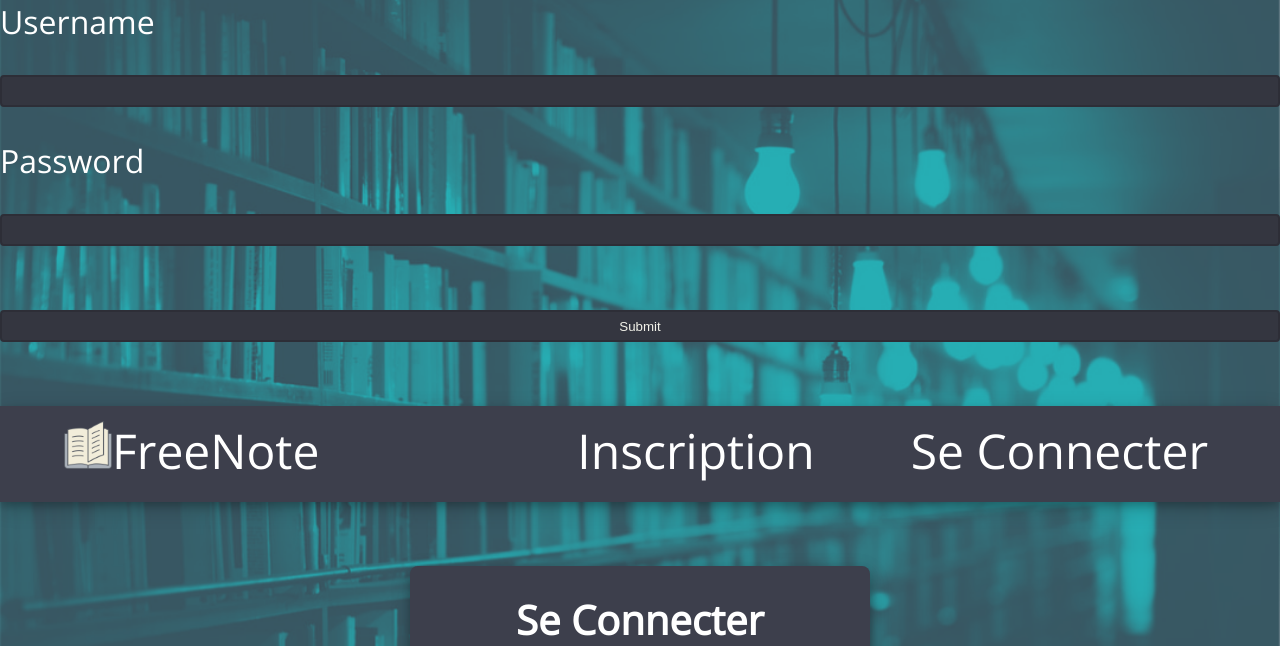
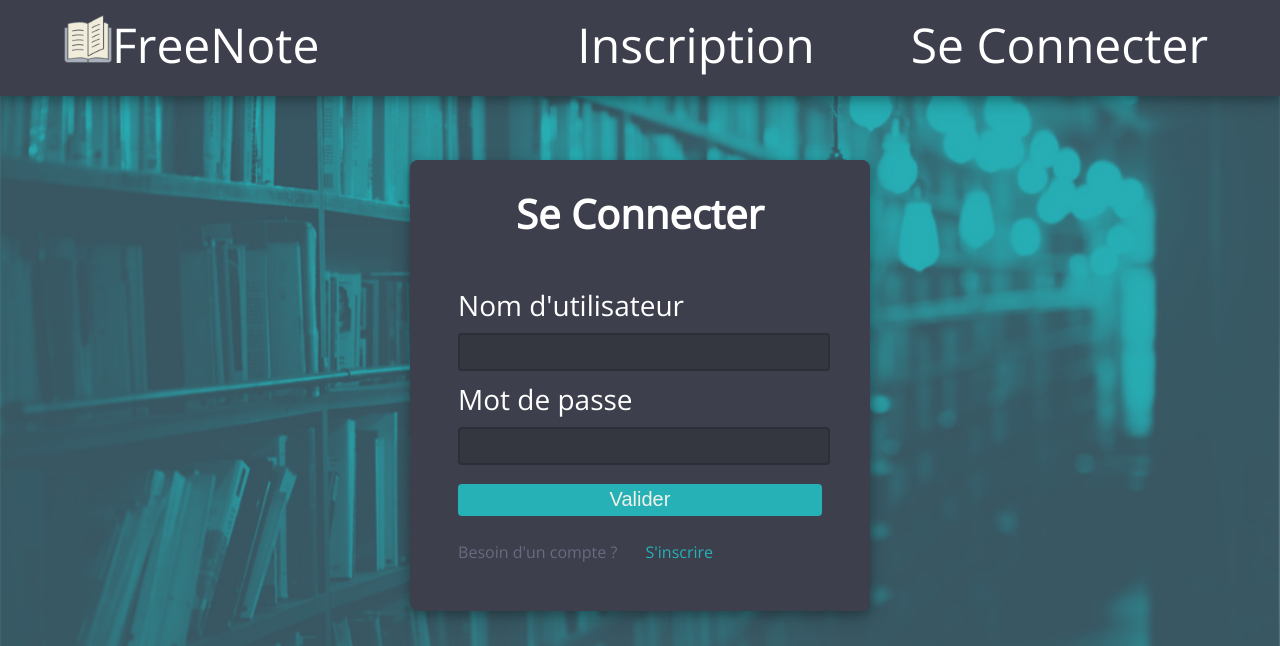
Before and after one commit to Marethyun/php-projet, a PHP site: template view/login.php in a window 1280 px wide. Shown: the top 646 px of the page. Run offline with PHP 8.4, Linux system fonts and the light colour scheme; the template is opened without the code that fills it, so the values that code supplies are empty; some libraries are stand-ins or nearby versions.

Commit message:
Tweaked view

```diff
--- a/view/login.php
+++ b/view/login.php
@@ -1,26 +1,3 @@
-<html lang="en">
-    <head>
-        <title>Login</title>
-        <meta charset="UTF-8">
-    </head>
-    <body>
-    <?php if (isset($GLOBALS[DATASET_ENTRY]['error'])) { ?>
-        <p style="color: red"><?= $GLOBALS[DATASET_ENTRY]['error'] ?></p>
-    <?php } ?>
-        <form action="<?= \core\Router::getInstance()->routeUri(ROUTE_LOGIN) ?>" method="post">
-            <label>
-                Username
-                <input type="text" name="username">
-            </label>
-            <label>
-                Password
-                <input type="password" name="password">
-            </label>
-            <input type="submit">
-        </form>
-    </body>
-</html>
-
 <!DOCTYPE html>
 <html lang="fr">
     <head>
```
